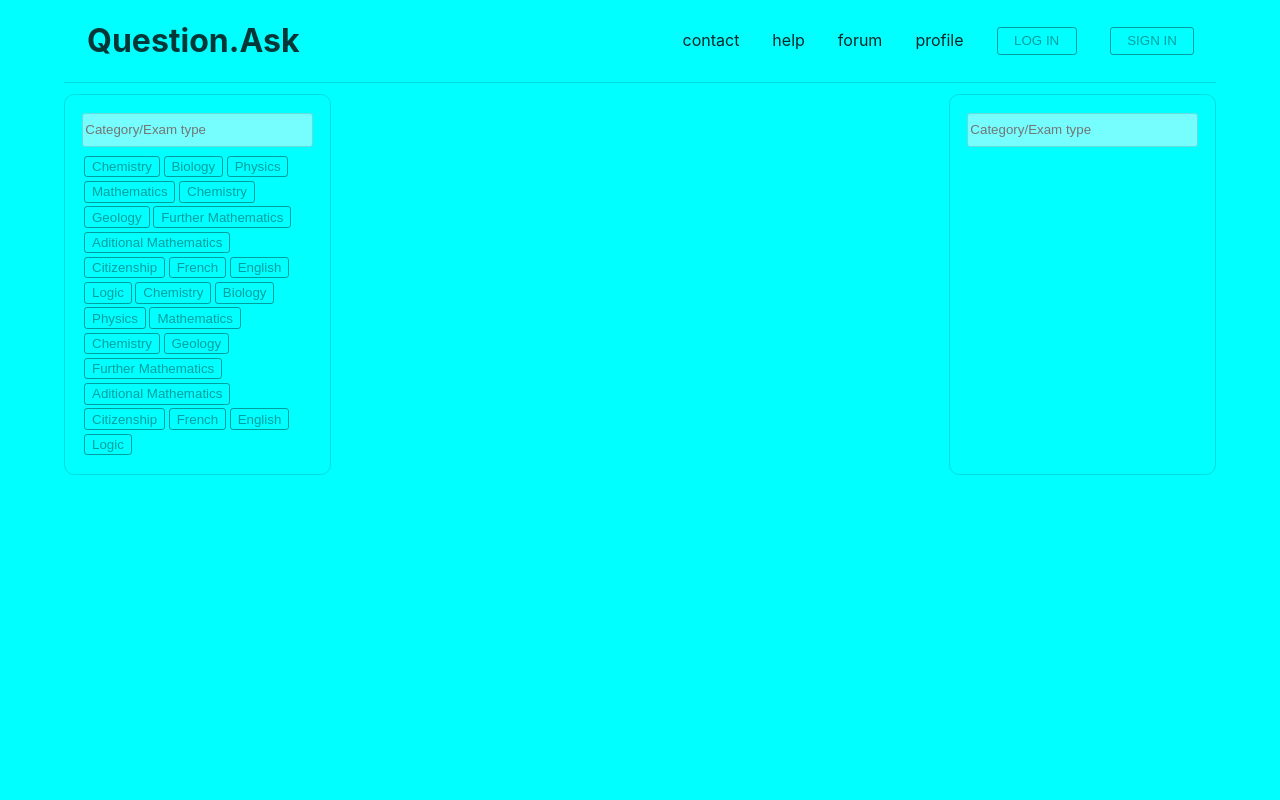
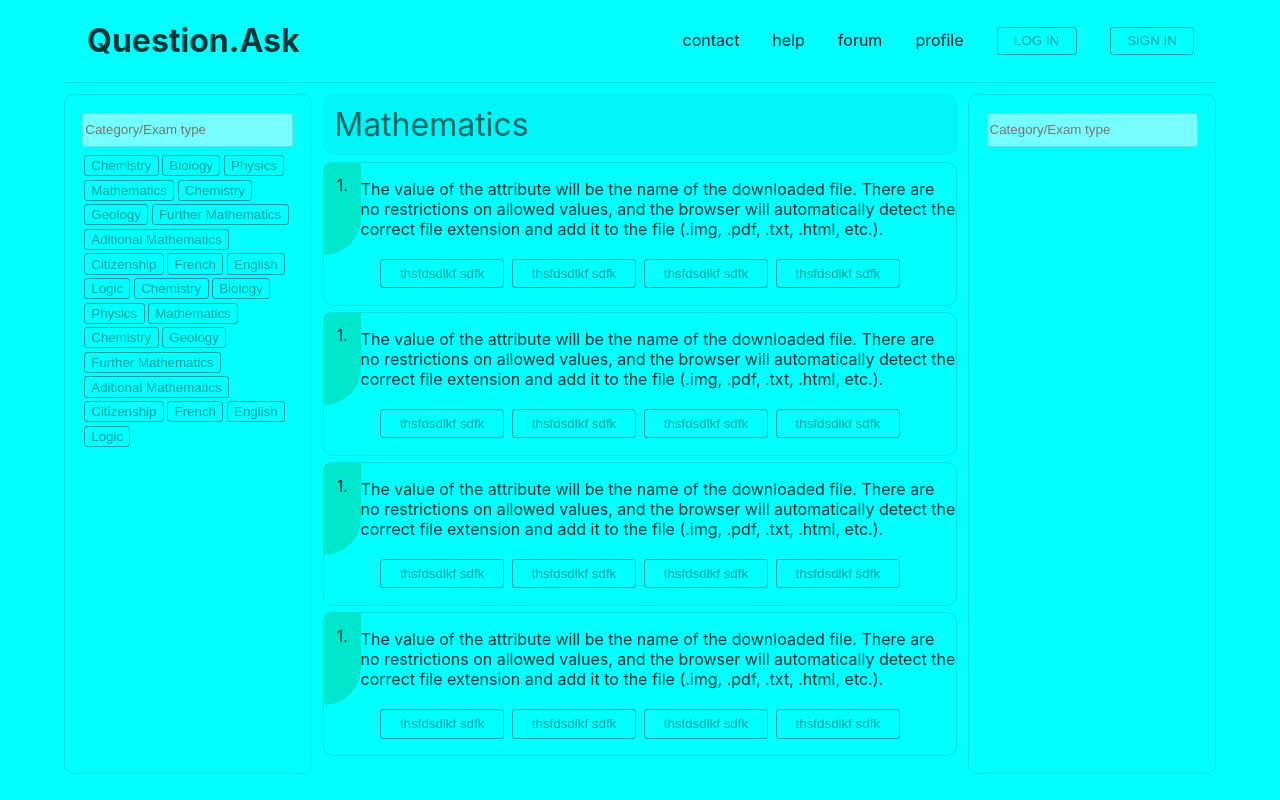
Before and after one commit to Casaemiro/questionapp, a React (Create React App) app: page / in a window 1280 px wide. Built offline with nearby package versions, Linux system fonts and the light colour scheme.

Commit message:
questions section added

```diff
--- /dev/null
+++ b/src/Exercise.js
@@ -0,0 +1,21 @@
+const Exercise = () => {
+    return (
+        <div className="exercise">
+
+            <div className="ask">
+                <div className="numbering">
+                    {"1."}
+                </div>
+                <p>The value of the attribute will be the name of the downloaded file. There are no restrictions on allowed values, and the browser will automatically detect the correct file extension and add it to the file (.img, .pdf, .txt, .html, etc.).</p>
+            </div>
+            <div className="ans">
+            <button>thsfdsdlkf sdfk </button>
+            <button>thsfdsdlkf sdfk </button>
+            <button>thsfdsdlkf sdfk </button>
+            <button>thsfdsdlkf sdfk </button>
+            </div>
+        </div>
+    );
+}
+
+export default Exercise;
--- /dev/null
+++ b/src/Questiondisplay.js
@@ -0,0 +1,19 @@
+import Exercise from "./Exercise";
+import Subjecttopic from "./Subjecttopic";
+
+const Questiondisplay = () => {
+    return (
+        <div className="questiondisplay">
+            <Subjecttopic subject={"Mathematics"}/>
+            <Exercise />
+            <Exercise />
+            <Exercise />
+
+            <Exercise />
+
+
+        </div>
+     );
+}
+
+export default Questiondisplay;
--- a/src/Questions.js
+++ b/src/Questions.js
@@ -1,11 +1,13 @@
 import Profileinfo from "./Profileinfo";
+import Questiondisplay from "./Questiondisplay";
 import Subjects from "./Subjects";
 
 const Question = () => {
     return (
         <div className="question-section">
             <Subjects />
-            <Profileinfo marginLeft="auto"/>
+            <Questiondisplay />
+            <Profileinfo />
         </div>
      );
 }
--- /dev/null
+++ b/src/Subjecttopic.js
@@ -0,0 +1,9 @@
+const Subjecttopic = ({subject}) => {
+    return (
+        <div className="topic">
+        {subject}
+        </div>
+     );
+}
+
+export default Subjecttopic;
--- a/src/index.css
+++ b/src/index.css
@@ -95,3 +95,48 @@ button:hover {
   margin-top: 1%;
   margin-left: auto
 }
+.questiondisplay {
+  /* background-color: green; */
+  width: 60%;
+  margin: 1%;
+  border-radius: 10px;
+  /* border: 1px solid rgba(2, 34, 34, 0.148); */
+
+}
+.topic {
+  border: 1px solid rgba(2, 34, 34, 0.041);
+  border-radius: 10px;
+  padding: 10px;
+  font-size: 2rem;
+  color: rgba(4, 41, 41, 0.695);
+  background-color: rgba(2, 34, 34, 0.041);
+
+}
+.exercise {
+  border: 1px solid rgba(2, 34, 34, 0.148);
+  border-radius: 10px;
+  display: flex;
+  flex-direction: column;
+  margin-bottom: 1%;
+  margin-top: 1%;
+}
+.numbering {
+  padding: 2%;
+  background-color: rgba(0, 128, 0, 0.196);
+  border-bottom-right-radius: 70px;
+  border-top-left-radius: 10px;
+}
+.ask {
+  /* padding: 2%; */
+  display: flex;
+  flex-direction: row;
+}
+.ans button {
+  margin: 0.6%;
+}
+.ans {
+  display: flex;
+  flex-direction: row;
+  justify-content: center;
+  padding-bottom: 2%;
+}
```
